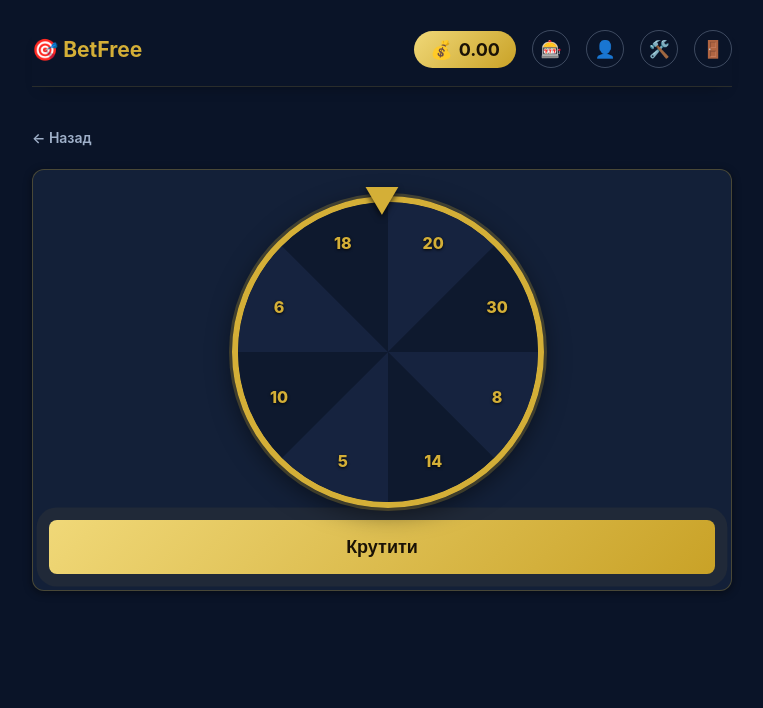
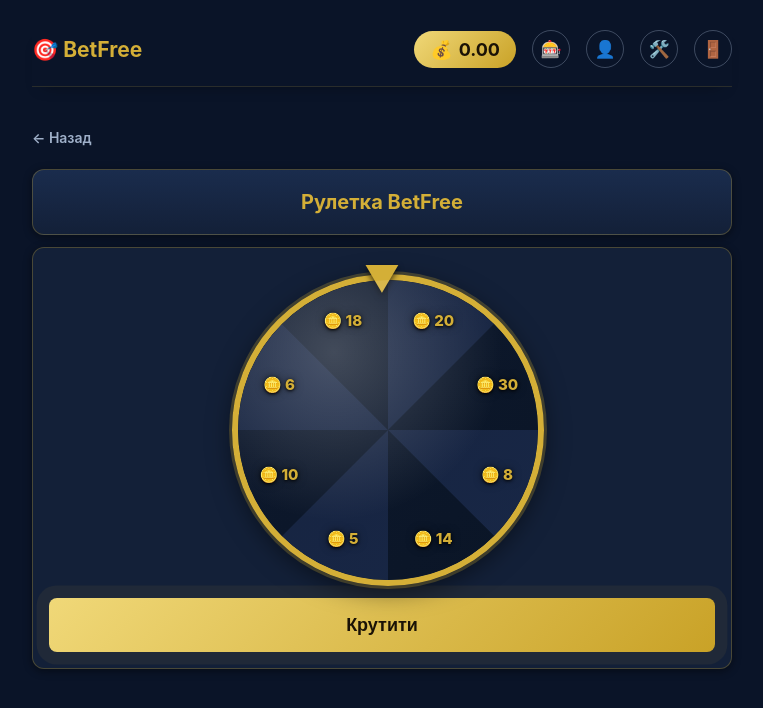
Before and after one commit to 1Bohdan1-rgb/betfree, a Flask app: page /roulette in a window 1280 px wide. Shown: the top 708 px of the page, without its empty margins (258-1021 px from the left). Run offline with Flask 3, Linux system fonts and the light colour scheme; a user stored in the database is signed in; some libraries are stand-ins or nearby versions.

Commit message:
Redesign roulette wheel visuals and add sponsor branding
Adds gradient/glossy sector styling for a sense of depth, prefixes
coin sectors with 🪙, and lets admins set a custom_label on voucher
prizes so the wheel can show branded text like "-10% на пиво 🍺"
instead of a generic "-X%". Adds a "Рулетка від {sponsor}" heading
and larger sponsor logo above the wheel.

```diff
--- a/app.py
+++ b/app.py
@@ -54,22 +54,24 @@ def get_wheel_sectors(sponsor):
         for prize in sponsor.prizes:
             if prize.prize_type == "voucher":
                 logo_url = prize.sponsor_logo_url or sponsor.sponsor_logo_url
+                label = prize.custom_label or f"🎁 -{prize.voucher_percent}%"
                 sectors.append({
                     "type": "voucher",
-                    "label": f"🎁 -{prize.voucher_percent}%",
+                    "label": label,
                     "percent": prize.voucher_percent,
                     "logo_url": logo_url,
                     "prize_id": prize.id,
                 })
             else:
                 amount = prize.coins_amount
-                label = str(int(amount)) if amount == int(amount) else str(amount)
+                amount_str = str(int(amount)) if amount == int(amount) else str(amount)
+                label = f"🪙 {amount_str}"
                 sectors.append({"type": "coins", "label": label, "amount": amount, "logo_url": None, "prize_id": prize.id})
             weights.append(max(1, prize.weight))
         return sectors, weights
 
     amounts = get_spin_sectors_from_range(sponsor)
-    sectors = [{"type": "coins", "label": str(v), "amount": v, "logo_url": None} for v in amounts]
+    sectors = [{"type": "coins", "label": f"🪙 {v}", "amount": v, "logo_url": None} for v in amounts]
     return sectors, SPIN_SECTOR_WEIGHTS
 
 
@@ -459,6 +461,7 @@ def roulette():
             result = dict(
                 prize_type="voucher",
                 percent=chosen["percent"],
+                label=chosen["label"],
                 promo_description=sponsor.promo_description if sponsor else None,
                 voucher_code=voucher.unique_code,
                 voucher_expires=voucher.expires_at.strftime("%d.%m.%Y"),
@@ -597,6 +600,7 @@ def add_prize(sponsor_id):
     if prize_type == "voucher":
         prize.voucher_percent = int(request.form["voucher_percent"])
         prize.sponsor_logo_url = request.form.get("sponsor_logo_url", "").strip() or None
+        prize.custom_label = request.form.get("custom_label", "").strip() or None
     else:
         prize.coins_amount = float(request.form["coins_amount"])
 
@@ -844,6 +848,7 @@ def migrate_spin_prize_columns():
     existing_cols = {col["name"] for col in inspector.get_columns("spin_prize")}
     new_columns = {
         "sponsor_logo_url": "VARCHAR(500)",
+        "custom_label": "VARCHAR(100)",
     }
     with db.engine.connect() as conn:
         for col_name, col_type in new_columns.items():
--- a/models.py
+++ b/models.py
@@ -130,6 +130,7 @@ class SpinPrize(db.Model):
     voucher_percent = db.Column(db.Integer)
     weight = db.Column(db.Integer, nullable=False, default=1)
     sponsor_logo_url = db.Column(db.String(500))  # лого для цього призу; якщо пусто — береться лого спонсора
+    custom_label = db.Column(db.String(100))  # довільний текст на секторі (напр. "-10% на пиво 🍺"); якщо пусто — авто "-X%"
 
 
 def generate_voucher_code():
--- a/templates/base.html
+++ b/templates/base.html
@@ -104,15 +104,28 @@
             border-radius: 50%;
             overflow: hidden;
             border: 6px solid var(--gold);
-            box-shadow: 0 0 0 3px rgba(212,175,55,0.25), 0 6px 24px rgba(0,0,0,0.5);
+            box-shadow:
+                inset 0 0 36px rgba(0, 0, 0, 0.45),
+                0 0 0 3px rgba(212, 175, 55, 0.25),
+                0 6px 24px rgba(0, 0, 0, 0.5);
             transition: transform 4s cubic-bezier(.12, .67, .1, 1);
+        }
+        /* глянцевий відблиск для об'єму — обертається разом з колесом */
+        .roulette-wheel::before {
+            content: "";
+            position: absolute;
+            inset: 0;
+            z-index: 2;
+            border-radius: 50%;
+            background: radial-gradient(circle at 32% 24%, rgba(255, 255, 255, 0.22), rgba(255, 255, 255, 0) 55%);
+            pointer-events: none;
         }
         .wheel-sector {
             position: absolute;
             inset: 0;
-            background: var(--wheel-a);
+            background: linear-gradient(135deg, var(--wheel-a), #182746);
         }
-        .wheel-sector.sector-alt { background: var(--wheel-b); }
+        .wheel-sector.sector-alt { background: linear-gradient(135deg, var(--wheel-b), #0a1526); }
         .wheel-sector.has-logo::after {
             content: "";
             position: absolute;
@@ -126,16 +139,22 @@
             position: absolute;
             top: 50%; left: 50%;
             width: 0; height: 0;
-            z-index: 1;
+            z-index: 3;
             display: flex; align-items: center; justify-content: center;
             transform: rotate(var(--angle)) translateY(-118px) rotate(calc(-1 * var(--angle)));
             color: var(--gold);
             font-weight: 800;
-            font-size: 16px;
+            font-size: 15px;
+            line-height: 1.15;
+            text-align: center;
             white-space: nowrap;
-            text-shadow: 0 1px 3px rgba(0,0,0,0.9);
+            text-shadow: 0 1px 3px rgba(0,0,0,0.95), 0 0 8px rgba(0,0,0,0.6);
         }
-        .sponsor-logo { max-height: 50px; max-width: 100%; margin-bottom: 10px; }
+        .sponsor-logo { max-height: 56px; max-width: 100%; margin-bottom: 10px; border-radius: 8px; }
+
+        /* заголовок "Рулетка від {спонсор}" */
+        .sponsor-banner { text-align: center; border: 1px solid var(--border); background: linear-gradient(180deg, var(--card-bg-alt), var(--card-bg)); }
+        .sponsor-heading { margin: 4px 0; color: var(--gold); font-size: 20px; }
 
         @keyframes pulse-gold {
             0%, 100% { box-shadow: 0 0 0 0 rgba(212, 175, 55, 0.55); }
--- a/templates/roulette.html
+++ b/templates/roulette.html
@@ -6,12 +6,16 @@
 {% block content %}
 
 {% if sponsor %}
-<div class="card" style="text-align:center;">
+<div class="card sponsor-banner">
     {% if sponsor.sponsor_logo_url %}
     <img class="sponsor-logo" src="{{ sponsor.sponsor_logo_url }}" alt="{{ sponsor.sponsor_name }}">
     {% endif %}
-    <p class="event-meta" style="justify-content:center;">Спонсор рулетки</p>
-    <h3 style="margin:0;">{{ sponsor.sponsor_name }}</h3>
+    <h2 class="sponsor-heading">Рулетка від {{ sponsor.sponsor_name }}</h2>
+    <p class="event-meta" style="justify-content:center;">Призи та ваучери надає спонсор</p>
+</div>
+{% else %}
+<div class="card sponsor-banner">
+    <h2 class="sponsor-heading">Рулетка BetFree</h2>
 </div>
 {% endif %}
 
@@ -141,7 +145,7 @@
                     spinning = false;
 
                     if (data.prize_type === "voucher") {
-                        amountEl.textContent = "🎁 Ваучер -" + data.percent + "%!";
+                        amountEl.textContent = (data.label || ("🎁 Ваучер -" + data.percent + "%")) + "!";
                         promoDesc.textContent = data.promo_description || ("Знижка " + data.percent + "%");
                         promoCode.textContent = data.voucher_code;
                         promoExpiry.textContent = "Дійсний до " + data.voucher_expires;
```
Also changed, not shown: templates/admin_roulette.html (+7 -4 lines).
